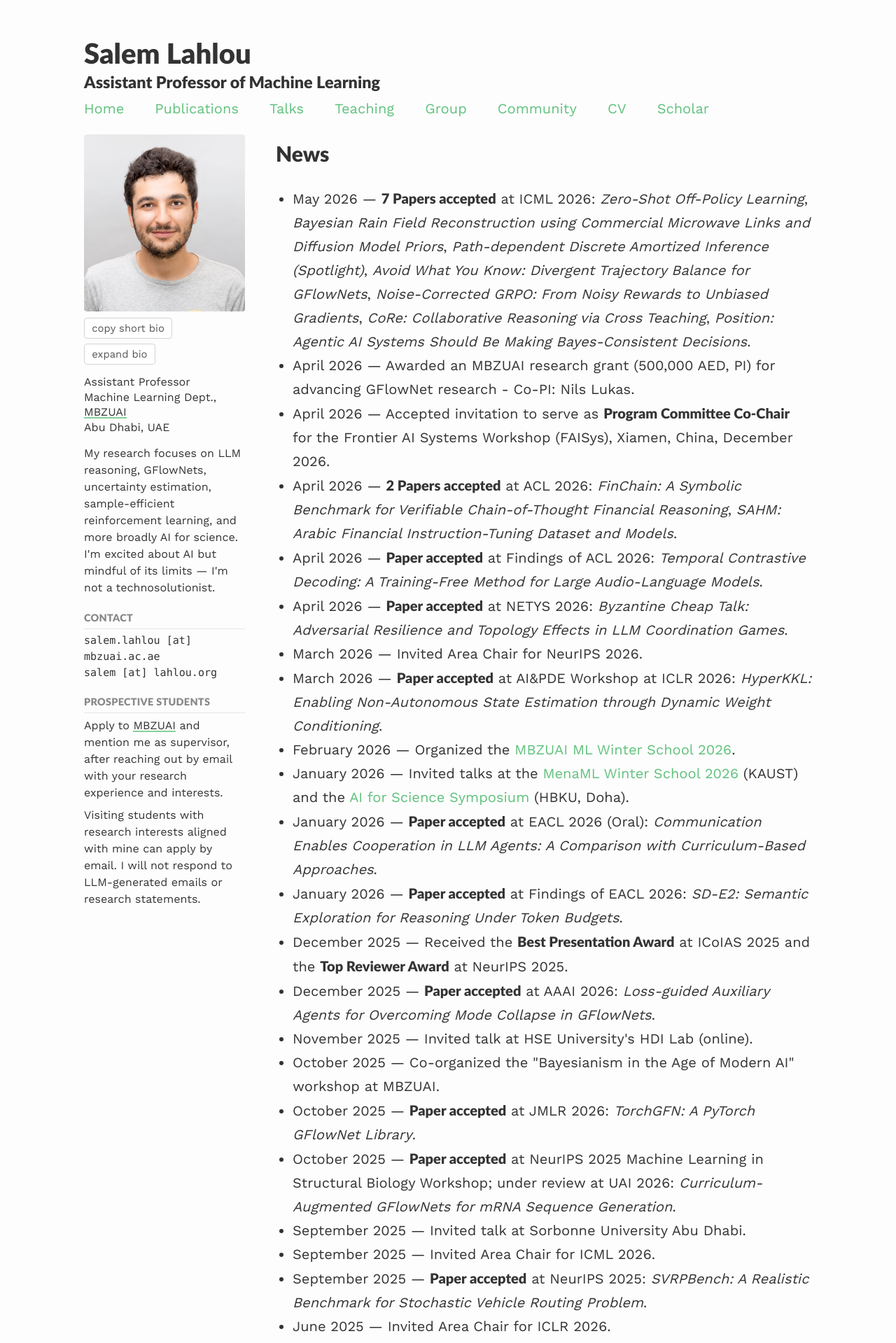
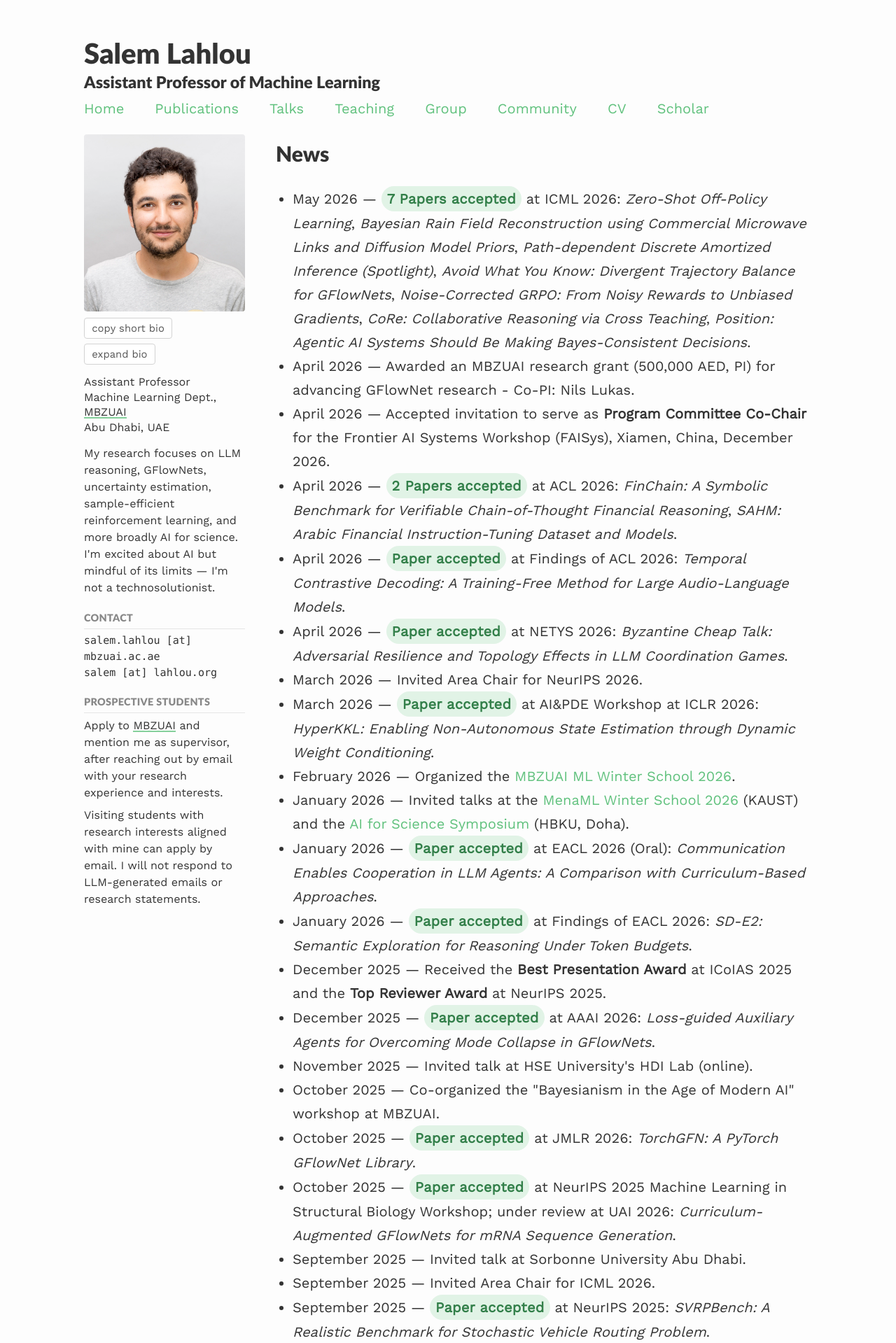
Before and after one commit to saleml/saleml.github.io, a Jekyll site: the page built from index.md, in a window 1280 px wide. Shown: the top 1919 px of the page at 70% size. Built offline with Jekyll 4.4.1, drawn with Linux system fonts in a browser that asks for light colours; nearby versions of some CDN libraries.

Commit message:
Enhance homepage news list by introducing a highlight tag for accepted papers, improving visibility and clarity. Update publications.md to remove CV reference for a cleaner presentation.

```diff
--- a/assets/css/_sass/style.scss
+++ b/assets/css/_sass/style.scss
@@ -310,12 +310,19 @@ blockquote {
   }
 }
 
-/* Ensure strong is visually bold in the homepage news list.
-   Work Sans is only bundled at 400; use Lato 900 which we bundle. */
-.home-news-list strong,
-.home-news-list b {
-  font-family: "Lato", "Helvetica Neue", Helvetica, sans-serif;
-  font-weight: 900;
+/* Highlight tag for homepage news (avoid relying on <strong> bold fonts). */
+.home-news-list .news-highlight {
+  display: inline-block;
+  padding: 0.05em 0.4em;
+  border-radius: 999px;
+  background: rgba(96, 193, 125, 0.18);
+  color: darken($brand-color, 22%);
+  font-weight: 600;
+  letter-spacing: 0.01em;
+  @media (prefers-color-scheme: dark) {
+    background: rgba(96, 193, 125, 0.12);
+    color: lighten($brand-color, 10%);
+  }
 }
 
 // Ensure bold text in tables is actually bold
--- a/index.md
+++ b/index.md
@@ -50,35 +50,35 @@ published: true
     <h2 class="home-news-heading">News</h2>
     <ul class="home-news-list">
   <!-- NEWS:START -->
-  <li><span class="news-date">May 2026</span> &mdash; <strong>7 Papers accepted</strong> at ICML 2026: <em>Zero-Shot Off-Policy Learning</em>, <em>Bayesian Rain Field Reconstruction using Commercial Microwave Links and Diffusion Model Priors</em>, <em>Path-dependent Discrete Amortized Inference (Spotlight)</em>, <em>Avoid What You Know: Divergent Trajectory Balance for GFlowNets</em>, <em>Noise-Corrected GRPO: From Noisy Rewards to Unbiased Gradients</em>, <em>CoRe: Collaborative Reasoning via Cross Teaching</em>, <em>Position: Agentic AI Systems Should Be Making Bayes-Consistent Decisions</em>.</li>
+  <li><span class="news-date">May 2026</span> &mdash; <span class="news-highlight">7 Papers accepted</span> at ICML 2026: <em>Zero-Shot Off-Policy Learning</em>, <em>Bayesian Rain Field Reconstruction using Commercial Microwave Links and Diffusion Model Priors</em>, <em>Path-dependent Discrete Amortized Inference (Spotlight)</em>, <em>Avoid What You Know: Divergent Trajectory Balance for GFlowNets</em>, <em>Noise-Corrected GRPO: From Noisy Rewards to Unbiased Gradients</em>, <em>CoRe: Collaborative Reasoning via Cross Teaching</em>, <em>Position: Agentic AI Systems Should Be Making Bayes-Consistent Decisions</em>.</li>
   <li><span class="news-date">April 2026</span> &mdash; Awarded an MBZUAI research grant (500,000 AED, PI) for advancing GFlowNet research - Co-PI: Nils Lukas.</li>
   <li><span class="news-date">April 2026</span> &mdash; Accepted invitation to serve as <strong>Program Committee Co-Chair</strong> for the Frontier AI Systems Workshop (FAISys), Xiamen, China, December 2026.</li>
-  <li><span class="news-date">April 2026</span> &mdash; <strong>2 Papers accepted</strong> at ACL 2026: <em>FinChain: A Symbolic Benchmark for Verifiable Chain-of-Thought Financial Reasoning</em>, <em>SAHM: Arabic Financial Instruction-Tuning Dataset and Models</em>.</li>
-  <li><span class="news-date">April 2026</span> &mdash; <strong>Paper accepted</strong> at Findings of ACL 2026: <em>Temporal Contrastive Decoding: A Training-Free Method for Large Audio-Language Models</em>.</li>
-  <li><span class="news-date">April 2026</span> &mdash; <strong>Paper accepted</strong> at NETYS 2026: <em>Byzantine Cheap Talk: Adversarial Resilience and Topology Effects in LLM Coordination Games</em>.</li>
+  <li><span class="news-date">April 2026</span> &mdash; <span class="news-highlight">2 Papers accepted</span> at ACL 2026: <em>FinChain: A Symbolic Benchmark for Verifiable Chain-of-Thought Financial Reasoning</em>, <em>SAHM: Arabic Financial Instruction-Tuning Dataset and Models</em>.</li>
+  <li><span class="news-date">April 2026</span> &mdash; <span class="news-highlight">Paper accepted</span> at Findings of ACL 2026: <em>Temporal Contrastive Decoding: A Training-Free Method for Large Audio-Language Models</em>.</li>
+  <li><span class="news-date">April 2026</span> &mdash; <span class="news-highlight">Paper accepted</span> at NETYS 2026: <em>Byzantine Cheap Talk: Adversarial Resilience and Topology Effects in LLM Coordination Games</em>.</li>
   <li><span class="news-date">March 2026</span> &mdash; Invited Area Chair for NeurIPS 2026.</li>
-  <li><span class="news-date">March 2026</span> &mdash; <strong>Paper accepted</strong> at AI&amp;PDE Workshop at ICLR 2026: <em>HyperKKL: Enabling Non-Autonomous State Estimation through Dynamic Weight Conditioning</em>.</li>
+  <li><span class="news-date">March 2026</span> &mdash; <span class="news-highlight">Paper accepted</span> at AI&amp;PDE Workshop at ICLR 2026: <em>HyperKKL: Enabling Non-Autonomous State Estimation through Dynamic Weight Conditioning</em>.</li>
   <li><span class="news-date">February 2026</span> &mdash; Organized the <a href="https://mlws.mbzuai.ac.ae" target="_blank">MBZUAI ML Winter School 2026</a>.</li>
   <li><span class="news-date">January 2026</span> &mdash; Invited talks at the <a href="https://mena.ml" target="_blank">MenaML Winter School 2026</a> (KAUST) and the <a href="https://ai4s.qcri.org/symposium" target="_blank">AI for Science Symposium</a> (HBKU, Doha).</li>
-  <li><span class="news-date">January 2026</span> &mdash; <strong>Paper accepted</strong> at EACL 2026 (Oral): <em>Communication Enables Cooperation in LLM Agents: A Comparison with Curriculum-Based Approaches</em>.</li>
-  <li><span class="news-date">January 2026</span> &mdash; <strong>Paper accepted</strong> at Findings of EACL 2026: <em>SD-E2: Semantic Exploration for Reasoning Under Token Budgets</em>.</li>
+  <li><span class="news-date">January 2026</span> &mdash; <span class="news-highlight">Paper accepted</span> at EACL 2026 (Oral): <em>Communication Enables Cooperation in LLM Agents: A Comparison with Curriculum-Based Approaches</em>.</li>
+  <li><span class="news-date">January 2026</span> &mdash; <span class="news-highlight">Paper accepted</span> at Findings of EACL 2026: <em>SD-E2: Semantic Exploration for Reasoning Under Token Budgets</em>.</li>
   <li><span class="news-date">December 2025</span> &mdash; Received the <strong>Best Presentation Award</strong> at ICoIAS 2025 and the <strong>Top Reviewer Award</strong> at NeurIPS 2025.</li>
-  <li><span class="news-date">December 2025</span> &mdash; <strong>Paper accepted</strong> at AAAI 2026: <em>Loss-guided Auxiliary Agents for Overcoming Mode Collapse in GFlowNets</em>.</li>
+  <li><span class="news-date">December 2025</span> &mdash; <span class="news-highlight">Paper accepted</span> at AAAI 2026: <em>Loss-guided Auxiliary Agents for Overcoming Mode Collapse in GFlowNets</em>.</li>
   <li><span class="news-date">November 2025</span> &mdash; Invited talk at HSE University's HDI Lab (online).</li>
   <li><span class="news-date">October 2025</span> &mdash; Co-organized the "Bayesianism in the Age of Modern AI" workshop at MBZUAI.</li>
-  <li><span class="news-date">October 2025</span> &mdash; <strong>Paper accepted</strong> at JMLR 2026: <em>TorchGFN: A PyTorch GFlowNet Library</em>.</li>
-  <li><span class="news-date">October 2025</span> &mdash; <strong>Paper accepted</strong> at NeurIPS 2025 Machine Learning in Structural Biology Workshop; under review at UAI 2026: <em>Curriculum-Augmented GFlowNets for mRNA Sequence Generation</em>.</li>
+  <li><span class="news-date">October 2025</span> &mdash; <span class="news-highlight">Paper accepted</span> at JMLR 2026: <em>TorchGFN: A PyTorch GFlowNet Library</em>.</li>
+  <li><span class="news-date">October 2025</span> &mdash; <span class="news-highlight">Paper accepted</span> at NeurIPS 2025 Machine Learning in Structural Biology Workshop; under review at UAI 2026: <em>Curriculum-Augmented GFlowNets for mRNA Sequence Generation</em>.</li>
   <li><span class="news-date">September 2025</span> &mdash; Invited talk at Sorbonne University Abu Dhabi.</li>
   <li><span class="news-date">September 2025</span> &mdash; Invited Area Chair for ICML 2026.</li>
-  <li><span class="news-date">September 2025</span> &mdash; <strong>Paper accepted</strong> at NeurIPS 2025: <em>SVRPBench: A Realistic Benchmark for Stochastic Vehicle Routing Problem</em>.</li>
+  <li><span class="news-date">September 2025</span> &mdash; <span class="news-highlight">Paper accepted</span> at NeurIPS 2025: <em>SVRPBench: A Realistic Benchmark for Stochastic Vehicle Routing Problem</em>.</li>
   <li><span class="news-date">June 2025</span> &mdash; Invited Area Chair for ICLR 2026.</li>
   <li><span class="news-date">May 2025</span> &mdash; Tutorial "Reinforcement Learning through a probabilistic lens" (<a href="{{site.baseurl}}/assets/files/metis2025.pdf" target="_blank">slides</a>) at the METIS Spring School.</li>
   <li><span class="news-date">May 2025</span> &mdash; Co-organized the <a href="https://istfm.github.io/index.html" target="_blank">International Symposium on Trustworthy Foundation Models</a> at MBZUAI; co-Program Chair at <a href="https://netys.org/" target="_blank">NETYS 2025</a> (Rabat).</li>
-  <li><span class="news-date">April 2025</span> &mdash; <strong>Paper accepted</strong> at UAI 2025: <em>On the Privacy Risks of Spiking Neural Networks: A Membership Inference Analysis</em>.</li>
+  <li><span class="news-date">April 2025</span> &mdash; <span class="news-highlight">Paper accepted</span> at UAI 2025: <em>On the Privacy Risks of Spiking Neural Networks: A Membership Inference Analysis</em>.</li>
   <li><span class="news-date">February 2025</span> &mdash; Co-PI on the EnergyAI flagship research project (2M AED/year, 18 months) and on the Etihad flagship research project (400,000 USD, 12 months).</li>
   <li><span class="news-date">February 2025</span> &mdash; Talks at the <a href="https://emerging-ml.github.io/">MBZUAI&ndash;Berkeley Joint Workshop</a> and the <a href="https://mbzuai-paris.github.io/workshop-2025">MBZUAI Paris Workshop 2025</a>.</li>
-  <li><span class="news-date">February 2025</span> &mdash; <strong>Paper accepted</strong> at ICLR 2025 Workshop on Bidirectional Human-AI Alignment (to appear in PMLR): <em>Mitigating Societal Cognitive Overload in the Age of AI: Challenges and Directions</em>.</li>
-  <li><span class="news-date">January 2025</span> &mdash; <strong>Paper accepted</strong> at NAACL 2025: <em>PORT: Preference Optimization on Reasoning Traces</em>.</li>
+  <li><span class="news-date">February 2025</span> &mdash; <span class="news-highlight">Paper accepted</span> at ICLR 2025 Workshop on Bidirectional Human-AI Alignment (to appear in PMLR): <em>Mitigating Societal Cognitive Overload in the Age of AI: Challenges and Directions</em>.</li>
+  <li><span class="news-date">January 2025</span> &mdash; <span class="news-highlight">Paper accepted</span> at NAACL 2025: <em>PORT: Preference Optimization on Reasoning Traces</em>.</li>
   <li><span class="news-date">December 2024</span> &mdash; Keynote at the <a href="https://morocco.ai/events/conferences/MoroccoAI-Conference-2024/index.html">MoroccoAI 2024 conference</a>.</li>
   <li><span class="news-date">November 2024</span> &mdash; Attended the <a href="https://climb.berkeley.edu/climb-workshop/">CLIMB</a> and <a href="https://simons.berkeley.edu/workshops/domain-adaptation-related-areas" target="_blank">Domain Adaptation</a> workshops at the Simons Institute, UC Berkeley.</li>
   <li><span class="news-date">September 2024</span> &mdash; Joined MBZUAI as Assistant Professor in the Machine Learning department.</li>
```
Also changed, not shown: _pages/publications.md (+1 -1 lines).
